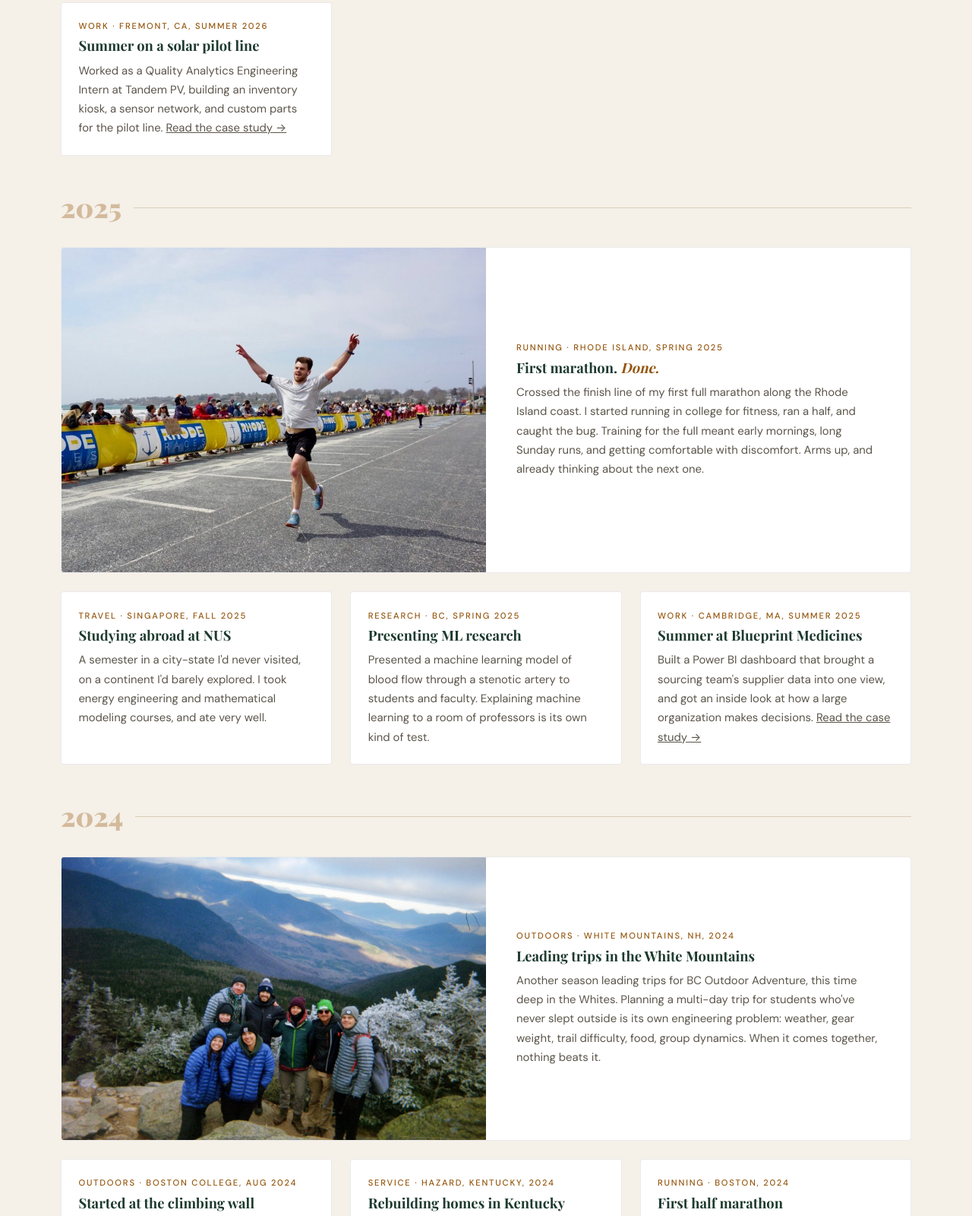
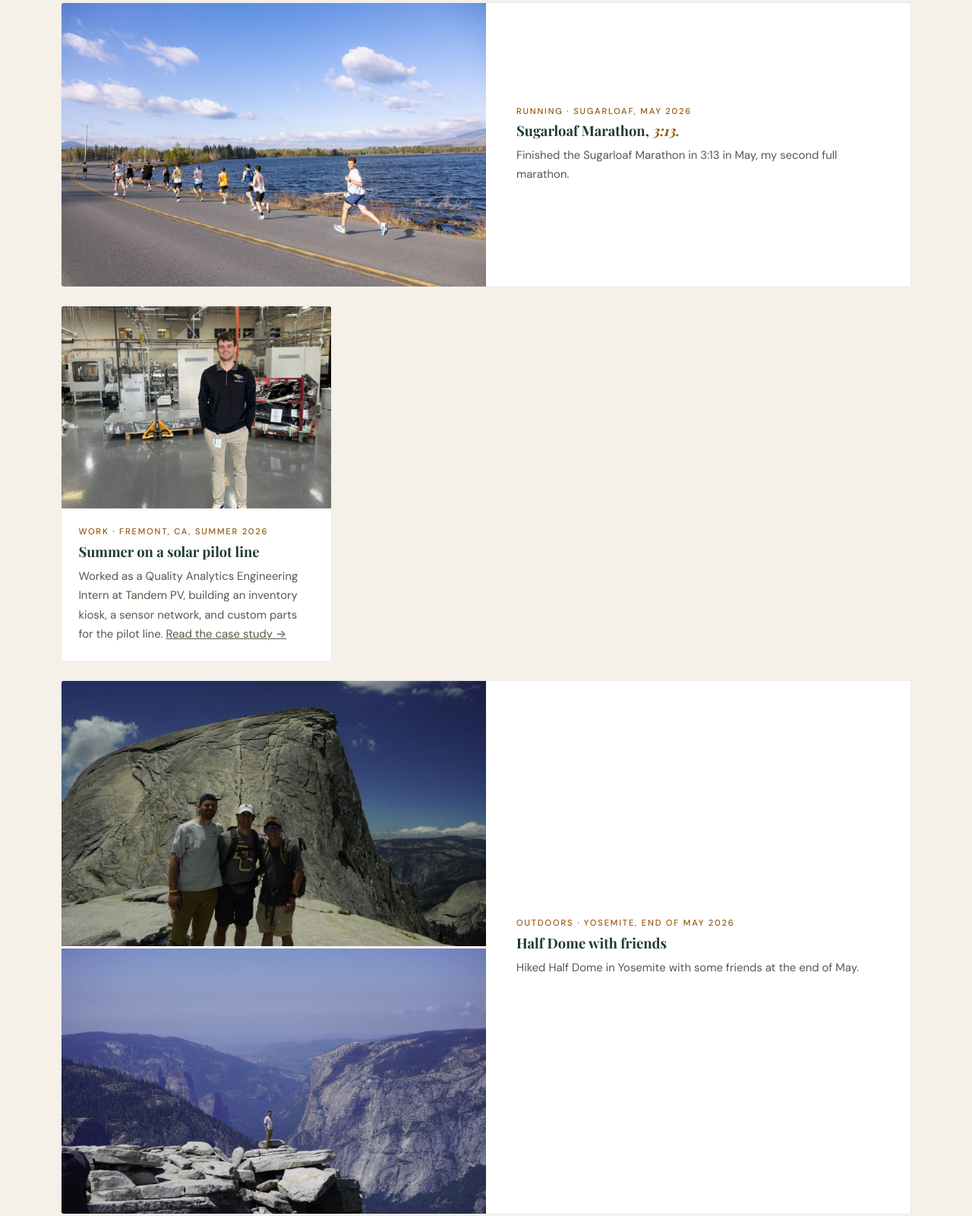
Before and after one commit to ColinNorstad/colinnorstad.github.io, a plain HTML site: page colin-life.html in a window 1280 px wide. Shown: the part 996-2596 px from the top of the page at 76% size. Drawn offline with nearby package versions, Linux system fonts and the light colour scheme; a web font is replaced by a local one.

Commit message:
Add Life photos and posts; running update; reword preferences
- Half Dome post (two photos), Sugarloaf and Tandem PV photos
- Add Sugarloaf Marathon (3:13) to About and Life
- Reword roles/location preferences so no recruiter reads as lower priority
- Strip photo metadata; two-photo post styles

Co-Authored-By: Claude Sonnet 5.5 <noreply@anthropic.com>

```diff
--- a/colin-life.html
+++ b/colin-life.html
@@ -62,7 +62,11 @@
 <article class="life-item reveal" data-cat="outdoors"><div class="life-body"><span class="project-kicker">Outdoors · Iceland, Easter 2027</span><h3>Leading a trip to Iceland</h3><p>I'm leading a BC Outdoor Adventure trip to Iceland over Easter. Planning it uses the same skills as running Basecamp: risk briefings, backup plans, and food for everyone.</p></div></article>
 
       <div class="life-year">2026</div>
-<article class="life-item reveal" data-cat="life"><div class="life-body"><span class="project-kicker">Work · Fremont, CA, Summer 2026</span><h3>Summer on a solar pilot line</h3><p>Worked as a Quality Analytics Engineering Intern at Tandem PV, building an inventory kiosk, a sensor network, and custom parts for the pilot line. <a href='project-tandem-pv.html'>Read the case study →</a></p></div></article>
+<article class="life-item reveal wide" data-cat="running"><img src="images/sugarloaf-marathon.jpg" alt="Colin running the Sugarloaf Marathon on a lakeside road, with other runners behind him" loading="lazy"><div class="life-body"><span class="project-kicker">Running · Sugarloaf, May 2026</span><h3>Sugarloaf Marathon, <em>3:13.</em></h3><p>Finished the Sugarloaf Marathon in 3:13 in May, my second full marathon.</p></div></article>
+
+<article class="life-item reveal" data-cat="life"><img src="images/tandem-pv.jpg" alt="Colin standing on the Tandem PV production floor in a company pullover, with production equipment behind him" loading="lazy" style="object-position:50% 55%"><div class="life-body"><span class="project-kicker">Work · Fremont, CA, Summer 2026</span><h3>Summer on a solar pilot line</h3><p>Worked as a Quality Analytics Engineering Intern at Tandem PV, building an inventory kiosk, a sensor network, and custom parts for the pilot line. <a href='project-tandem-pv.html'>Read the case study →</a></p></div></article>
+
+<article class="life-item reveal wide" data-cat="outdoors"><div class="life-photos"><img src="images/half-dome-group.jpg" alt="Colin and two friends standing in front of Half Dome" loading="lazy"><img src="images/half-dome-ledge.jpg" alt="Colin standing on a granite ledge near the top of Half Dome, with Yosemite Valley behind him" loading="lazy"></div><div class="life-body"><span class="project-kicker">Outdoors · Yosemite, End of May 2026</span><h3>Half Dome with friends</h3><p>Hiked Half Dome in Yosemite with some friends at the end of May.</p></div></article>
 
       <div class="life-year">2025</div>
 <article class="life-item reveal wide" data-cat="running"><img src="images/marathon.jpg" alt="Colin crossing the marathon finish line with both arms raised, spectators lining the course behind him" loading="lazy"><div class="life-body"><span class="project-kicker">Running · Rhode Island, Spring 2025</span><h3>First marathon. <em>Done.</em></h3><p>Crossed the finish line of my first full marathon along the Rhode Island coast. I started running in college for fitness, ran a half, and caught the bug. Training for the full meant early mornings, long Sunday runs, and getting comfortable with discomfort. Arms up, and already thinking about the next one.</p></div></article>
--- a/styles.css
+++ b/styles.css
@@ -347,3 +347,8 @@ h3 { font-size: 1.25rem; font-weight: 700; }
 .proof.section { padding-top: 2.5rem; padding-bottom: 2.5rem; }
 .proof .stats { margin-top: 0; }
 .stat b small { font-size: 1rem; font-weight: 700; }
+
+/* ── LIFE: two-photo posts ── */
+.life-item.wide .life-photos { width: 50%; display: grid; gap: 3px; flex-shrink: 0; }
+.life-item.wide .life-photos img, .life-photos img { width: 100%; min-height: 0; height: 100%; aspect-ratio: 16/10; object-fit: cover; }
+@media (max-width: 900px) { .life-item.wide .life-photos { width: 100%; } }
```
Also changed, not shown: colin-about.html (+2 -2 lines), colin-contact.html (+1 -1 lines), index.html (+1 -1 lines), images/half-dome-group.jpg (added), images/half-dome-ledge.jpg (added), images/sugarloaf-marathon.jpg (added), images/tandem-pv.jpg (added).
